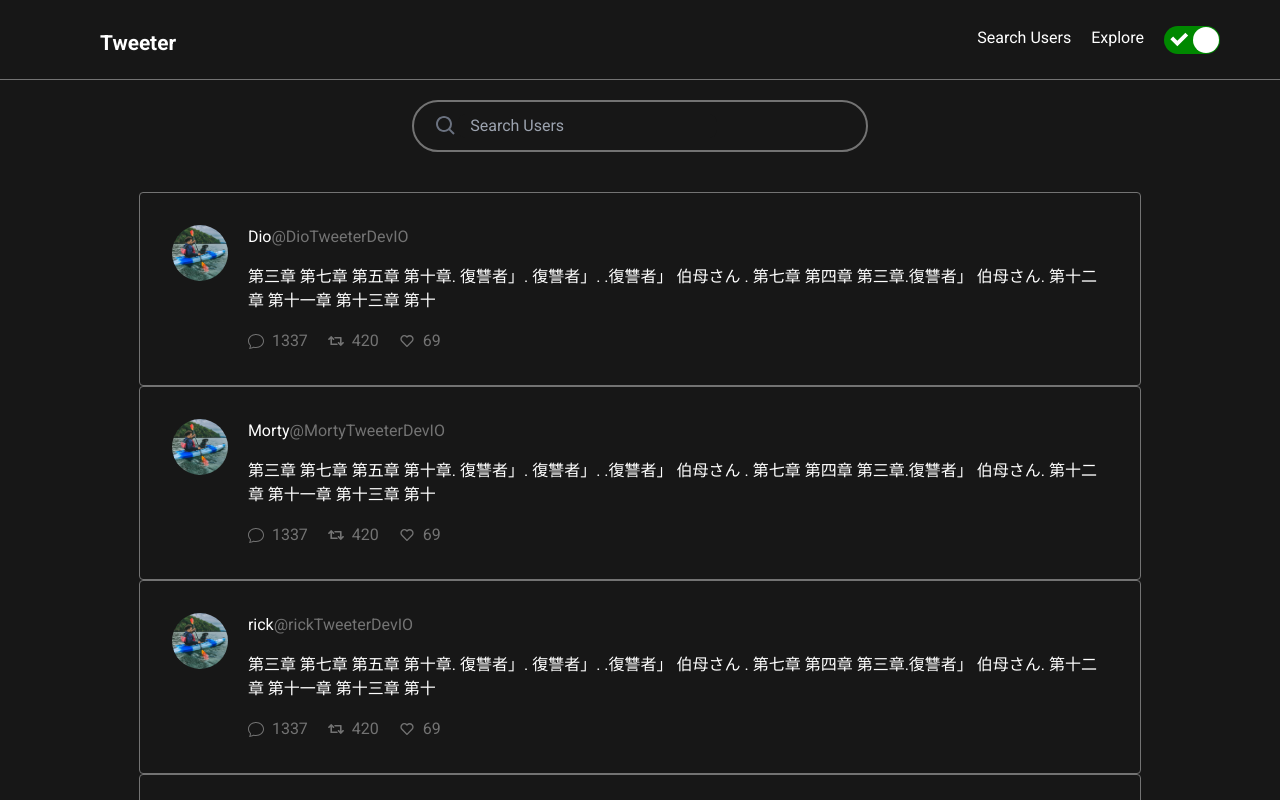
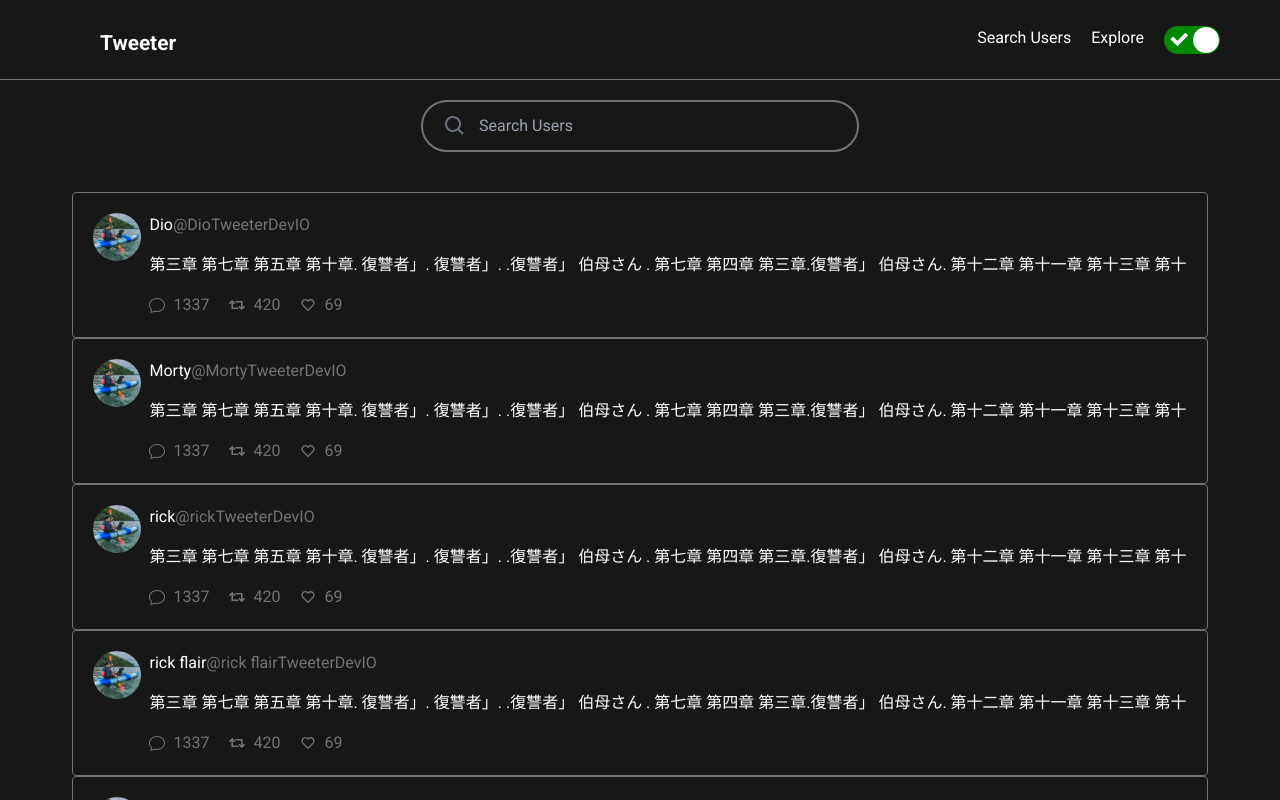
Before and after one commit to BrandonCarp/tweeter, a React (Create React App) app: page /usersearch in a window 1280 px wide. Shown: the top 800 px of the page. Built offline with nearby package versions, Linux system fonts and the light colour scheme; a web font is replaced by a local one.

Commit message:
sizing updates

```diff
--- a/src/Components/Modal.tsx
+++ b/src/Components/Modal.tsx
@@ -4,6 +4,7 @@ import ReactDom from "react-dom";
 import "./Styles/darkMode.css"
 
 import { ThemeContext } from "./Context/ThemeContext";
+
 
 
 
@@ -32,8 +33,8 @@ export const Modal = (props: { closeModal: (e:  React.MouseEvent<HTMLButtonEleme
   const {theme} = useContext(ThemeContext);
   if (!props.open) return null;
   return ReactDom.createPortal(
-    <div  id={theme} className='overlayStyles' style={overlay_styles} >
-      <div  className="rounded darkModal" style={modal_styles}>
+    <div  className=' ' style={overlay_styles} >
+      <div   className="rounded " style={modal_styles}>
         <button onClick={props.closeModal} className="fixed top-2 left-2 ">
           <GrClose className=""/>
         </button>
--- a/src/Components/Styles/darkMode.css
+++ b/src/Components/Styles/darkMode.css
@@ -22,6 +22,12 @@
   border: .5px solid #737373;
 }
 
-#dark .overlayStyles {
-  text: white;
+
+/* .darkModal {
+  background-color: white;
 }
+
+#dark .darkModal {
+  color: white;
+  background-color: #171717;
+} */
--- a/src/Components/User Search Page/UserSearchBar.tsx
+++ b/src/Components/User Search Page/UserSearchBar.tsx
@@ -31,7 +31,7 @@ export function UserSearchBar() {
             </button>
             <input id={theme}
               type="text"
-              className=" pl-3 pr-16 rounded-lg  focus:outline-none  "
+              className=" pl-3  rounded-lg  focus:outline-none  "
               placeholder="Search Users"
               value={query}
               onChange={handleChange}
--- a/src/Components/User Search Page/Users.tsx
+++ b/src/Components/User Search Page/Users.tsx
@@ -10,8 +10,8 @@ import "../Styles/darkMode.css"
 
 export const Users: React.FC<UserInfo> = ({ name, picture }) => {
   return (
-    <div className=" relative mx-auto  rounded w-[85%] userBorder  ">
-      <div className="flex container p-8 ">
+    <div className=" relative mx-auto  rounded  userBorder mx-1 ">
+      <div className="flex container p-5 ">
 
         {/* <a href="https://twitter.com/elonmusk" className=" mr-5">
         <img
@@ -23,7 +23,7 @@ export const Users: React.FC<UserInfo> = ({ name, picture }) => {
         <img
           src={picture}
           alt="tweeters profile"
-          className="h-14 mr-5 rounded-full"
+          className="h-12 mr-2 rounded-full"
         />
 
 
```
